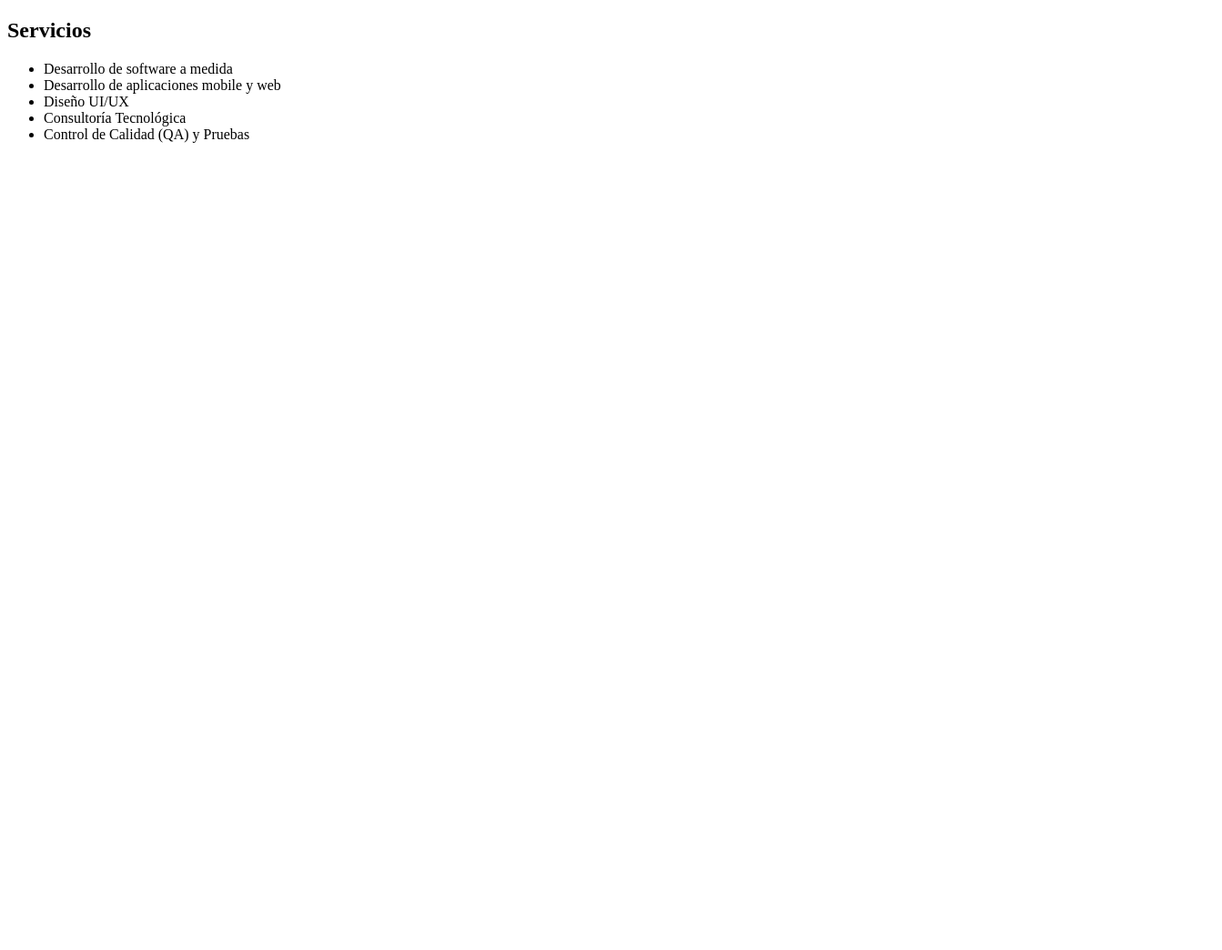
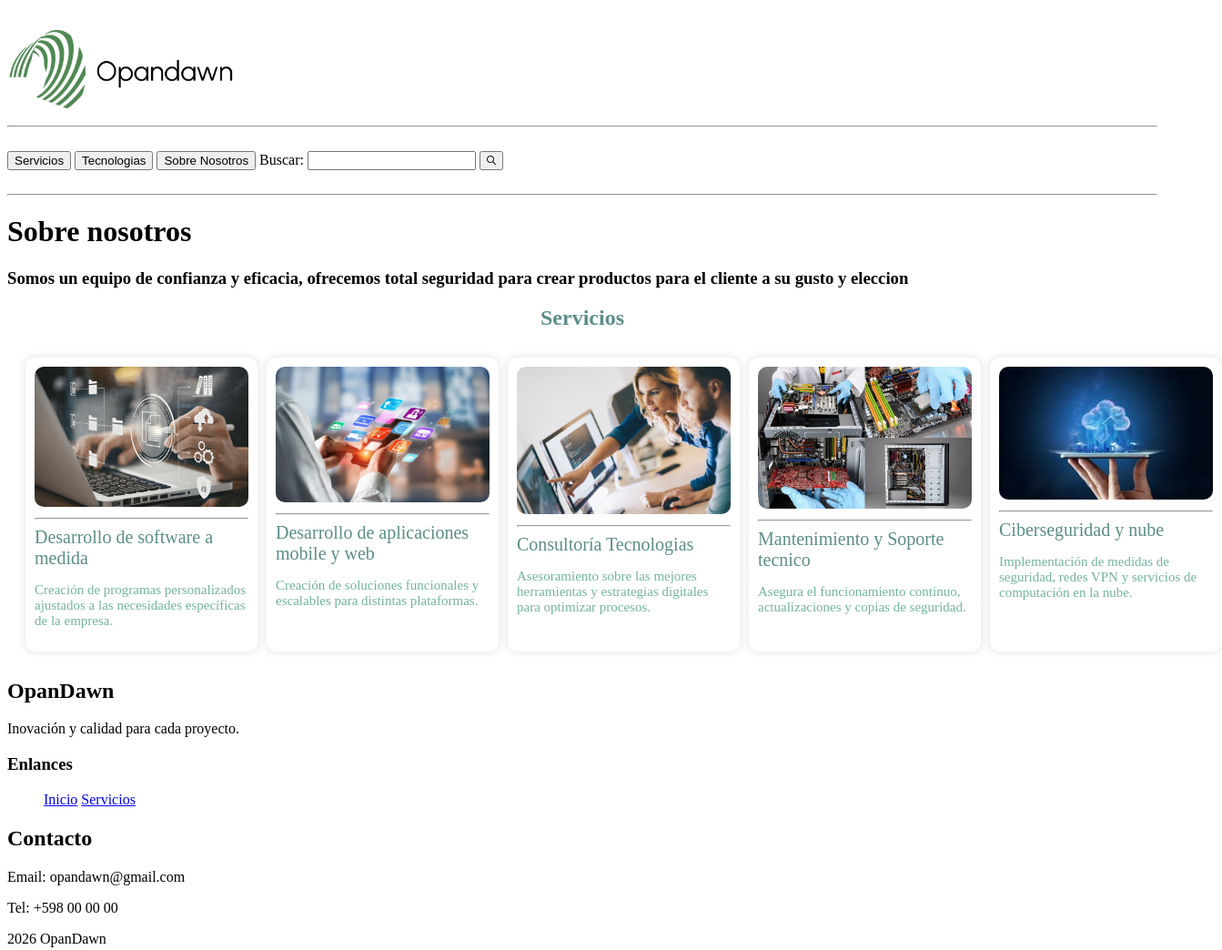
Before and after one commit to Khilluz/Activ_5_C3, a plain HTML site: page index.html in a window 1280 px wide. Shown: the whole page at 91% size, 1343 px wide, since content can reach past the window. Before the commit the page ends 800 px from the top, so only its background shows below. Drawn offline with Linux system fonts and the light colour scheme.

Commit message:
Agregue el css y mejore servicios

```diff
--- a/index.html
+++ b/index.html
@@ -3,26 +3,89 @@
 <head>
 <meta charset="UTF-8">
 <title>Portfolio del Equipo</title>
+<link rel="stylesheet" href="style.css">
 </head>
 <body>
 <!-- Sección: Inicio (Liam) -->
+ <header>
+    <br>
+     <img srcset="Ini_Icon_Opandawn.png" width="250">
+     <br>
+     <hr>
+     <br>
+     <nav>
+        <button>Servicios</button>
+        <button>Tecnologias</button>
+        <button>Sobre Nosotros</button>
+        <label for="site-search">Buscar:</label>
+        <input type="search" id="site-search" name="q" />
+         <button><img srcset="search.png" width="10"></button>
+
+     </nav>
+     <br>
+     <hr>
+
+ </header>
 
 <!-- Sección: Equipo / Sobre nosotros (Kamil) -->
+ <header><h1>Sobre nosotros</h1></header>
+<h3>Somos un equipo de confianza y eficacia, ofrecemos total seguridad para crear productos para el cliente a su gusto y eleccion</h3>
 
 <!-- Sección: Proyectos / Servicios (Smith) -->
-    <section>
-        <h1><b>Servicios</b></h1>
-        <ul>
-            <li>Desarrollo de software a medida</li>
-            <li>Desarrollo de aplicaciones mobile y web</li>
-            <li>Diseño UI/UX</li>
-            <li>Consultoría Tecnológica</li>
-            <li>Control de Calidad (QA) y Pruebas</li>
+    <section class="serv-section">
+        <h1 class="serv-h1"><b>Servicios</b></h1>
+        <ul class="serv-contenedor">
+            <div class="serv">
+                <img src="serv-img-1.png">
+                <hr>
+                <label>Desarrollo de software a medida</label>
+                <p>Creación de programas personalizados ajustados a las necesidades específicas de la empresa.</p>
+            </div>
+            <div class="serv">
+                <img src="serv-img-2.jpg">
+                <hr>
+                <label>Desarrollo de aplicaciones mobile y web</label>
+                <p>Creación de soluciones funcionales y escalables para distintas plataformas.</p>
+            </div>
+            <div class="serv">
+                <img src="serv-img-3.jpg">
+                <hr>
+                <label>Consultoría Tecnologias</label>
+                <p>Asesoramiento sobre las mejores herramientas y estrategias digitales para optimizar procesos.</p>
+            </div>
+            <div class="serv">
+                <img src="serv-img-4.jpg">
+                <hr>
+                <label>Mantenimiento y Soporte tecnico</label>
+                <p>Asegura el funcionamiento continuo, actualizaciones y copias de seguridad.</p>
+            </div>
+            <div class="serv">
+                <img src="serv-img-5.jpeg">
+                <hr>
+                <label>Ciberseguridad y nube</label>
+                <p> Implementación de medidas de seguridad, redes VPN y servicios de computación en la nube.</p>
+            </div>
         </ul>
     </section>
 
 <!-- Sección: Tecnologias (Mateo) -->
 
 <!-- Pie de página (todos acuerdan quién lo hace) -->
+<footer>
+<h2>OpanDawn</h2>
+<p>Inovación y calidad para cada proyecto.</p>
+
+<h3>Enlances</h3>
+<ul>
+    <a href="Inicio">Inicio</a>
+    <a href="#Servicios">Servicios</a>
+
+</ul>
+
+    <h2>Contacto</h2>
+    <p>Email: opandawn@gmail.com</p>
+    <p>Tel: +598 00 00 00</p>
+       <p>2026 OpanDawn</p>
+
+</footer>
 </body>
-</html>
--- /dev/null
+++ b/style.css
@@ -0,0 +1,39 @@
+
+
+/** SERVICIOS - AGUSTIN SMITH **/
+
+.serv-section {
+}
+
+.serv-h1 {
+    text-align: center;
+    color: #5c8d89;
+    margin-top: 10px;
+}
+
+.serv-contenedor {
+    display: flex;
+    padding: 10px;
+}
+
+.serv {
+    box-shadow: 0px 0px 8px 1px rgba(0, 0, 0, 0.1);
+    border-radius: 10px;
+    margin-left: 10px;
+    padding: 10px;
+}
+
+.serv img {
+    border-radius: 10px;
+    width: 235px;
+}
+
+.serv label {
+    font-size: 20px;
+    color: #5c8d89;
+}
+
+.serv p {
+    font-size: 15px;
+    color:  #74b49b;
+}
```
Also changed, not shown: Back_Ini.png (added), Ini_Icon_Opandawn.png (added), search.png (added), serv-img-1.png (added), serv-img-2.jpg (added), serv-img-3.jpg (added), serv-img-4.jpg (added), serv-img-5.jpeg (added).
